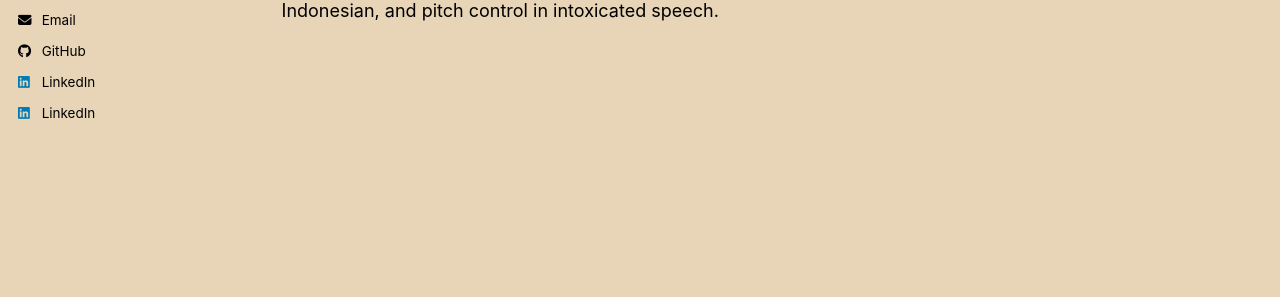
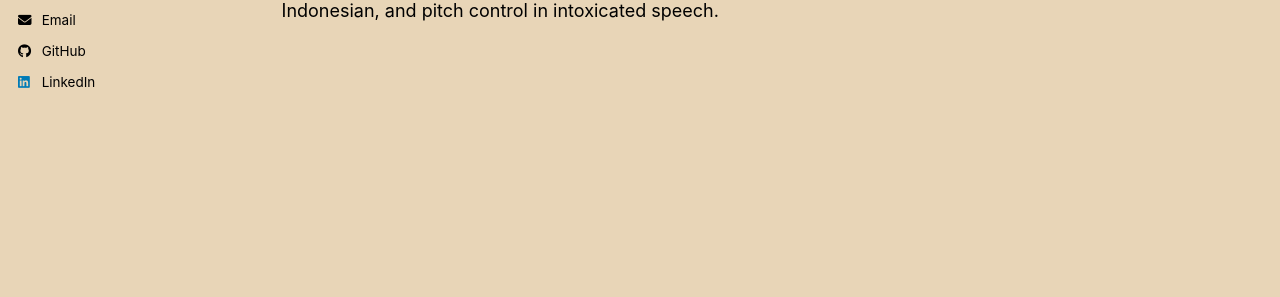
Before and after one commit to sreyoshi-basu/sreyoshi-basu.github.io, a Jekyll site: the page built from _pages/about.md, in a window 1280 px wide. Shown: the part 375-672 px from the top of the page. Built offline with Jekyll 4.4.1, drawn with Linux system fonts in a browser that asks for light colours; a script bundle is joined from its source files by our own code; a style sheet for code colours, icons or effects is not loaded.

Commit message:
Update author-profile.html

```diff
--- a/_includes/author-profile.html
+++ b/_includes/author-profile.html
@@ -129,9 +129,6 @@
       {% if author.lastfm %}
         <li><a href="https://last.fm/user/{{ author.lastfm }}"><i class="fab fa-fw fa-lastfm icon-pad-right" aria-hidden="true"></i>Last.fm</a></li>
       {% endif %}
-      {% if author.linkedin %}
-        <li><a href="https://www.linkedin.com/in/{{ author.linkedin }}"><i class="fab fa-fw fa-linkedin icon-pad-right" aria-hidden="true"></i>LinkedIn</a></li>
-      {% endif %}
       {% if author.mastodon %}
         <li><a href="{{ author.mastodon }}"><i class="fab fa-fw fa-mastodon icon-pad-right" aria-hidden="true"></i>Mastodon</a></li>
       {% endif %}
```
